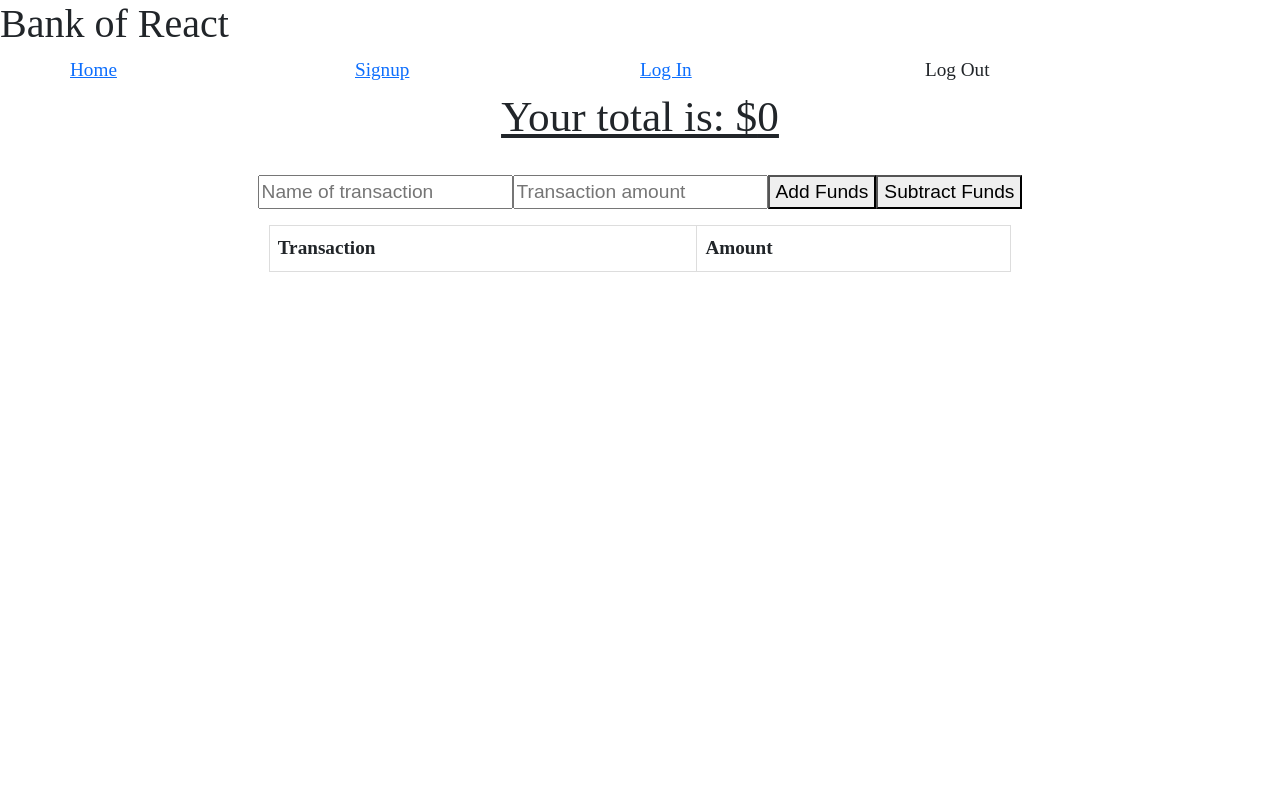
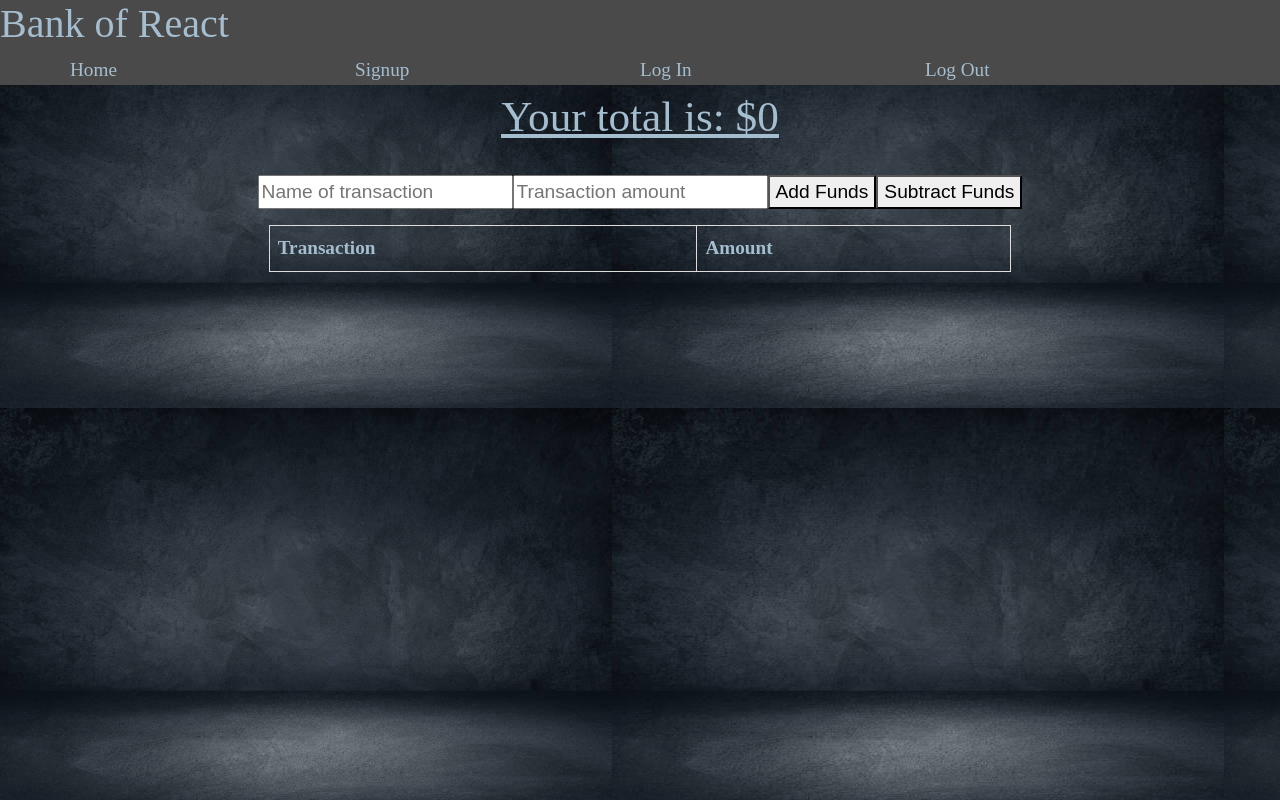
Before and after one commit to money-managers/reactBank, a React (Create React App) app: page / in a window 1280 px wide. Built offline with nearby package versions, Linux system fonts and the light colour scheme.

Commit message:
added color scheme and photo

```diff
--- a/src/App.css
+++ b/src/App.css
@@ -1,10 +1,33 @@
 *{
+  --main:#4a4a4a;
+  --secondary:#276791;
+  --third:#a5becf;
+  --background:#36353b;
 
 }
+html{
+
+}
+header {
+background-color: var(--main);
+color:var(--third);
+text-decoration:none;
+
+}
+
+
+a{
+  text-decoration:none;
+  color: var(--third);
+}
+
 body {
+  color:var(--third);
   font-size: 120%;
   font-family: 'ZCOOL QingKe HuangYou', cursive;
-  font-family: 'ZCOOL XiaoWei', serif;}
+  font-family: 'ZCOOL XiaoWei', serif;
+  background-image: url(../src/reactBank.jpg);
+}
 
 button, input {
   font-size: 100%;
--- a/src/App.js
+++ b/src/App.js
@@ -44,6 +44,7 @@ function App() {
 <>
 </>    )
   }
+
    </div>
   );
 }
--- a/src/Components/Nav/index.js
+++ b/src/Components/Nav/index.js
@@ -1,5 +1,4 @@
 import React from 'react';
-
 function Nav(props){
     const {setPageSelected} = props
     return(
@@ -23,10 +22,10 @@ function Nav(props){
       Log In
     </a>
 
-    <span  className=" bottommm navbar-nav mr-auto contact col-sm">
+    <a  href="#login"  onClick={() => setPageSelected("login")} className=" bottommm navbar-nav mr-auto contact col-sm">
               Log Out
 
-    </span>
+    </a>
   </div>
 </div>
   </nav>
```
Also changed, not shown: src/reactBank.jpg (added), 1 other file (tests, documents, lock files or other folders).
